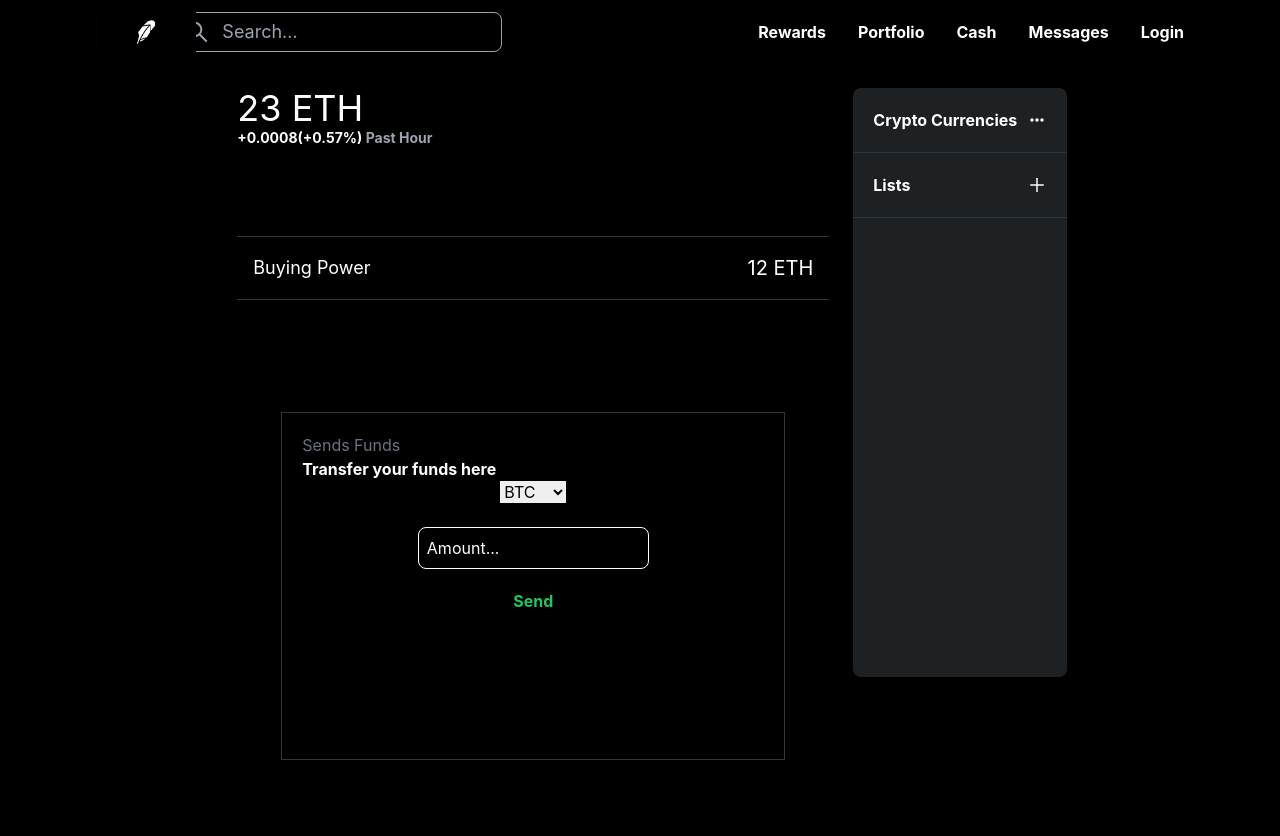
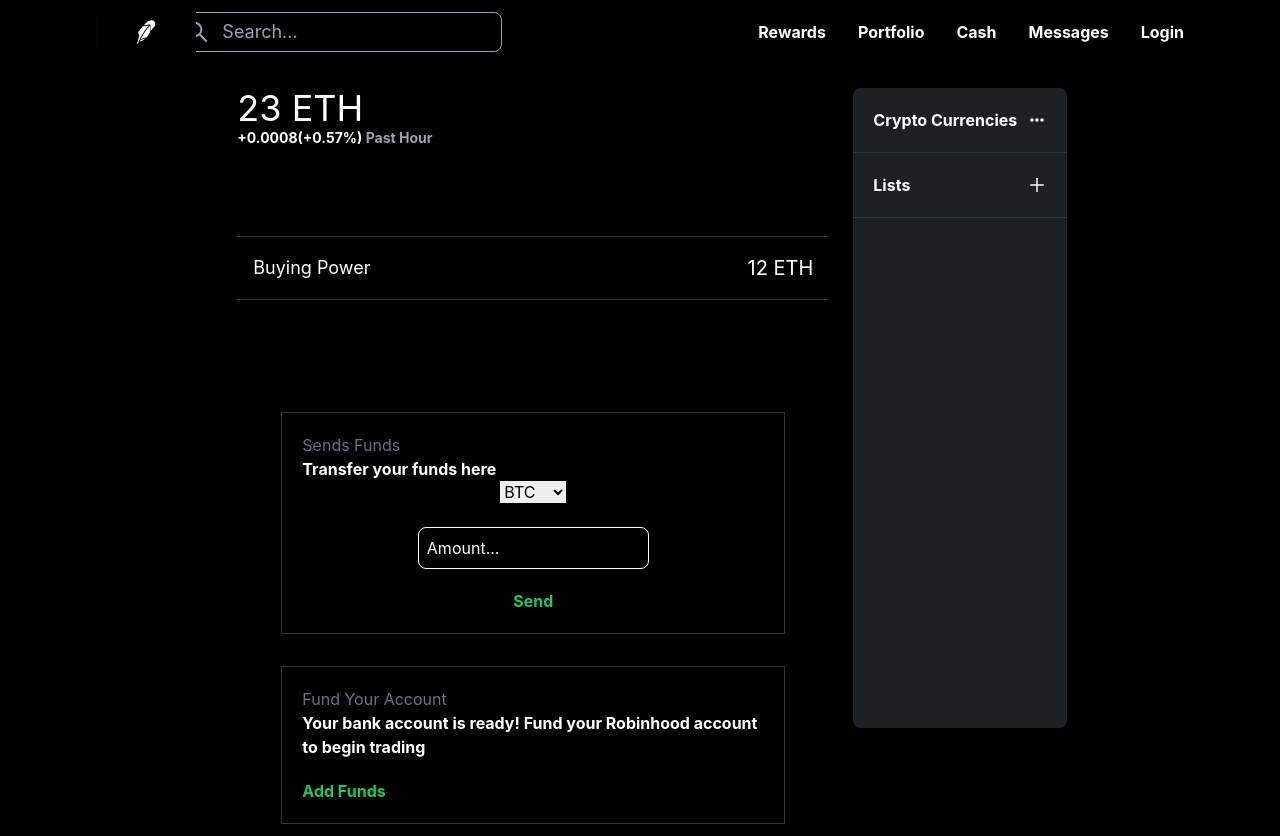
Before and after one commit to pakavi/robinhood-clone, a Next.js app: page / in a window 1280 px wide. Shown: the top 836 px of the page. Before the commit the page ends 800 px from the top, so only its background shows below. Built offline with nearby package versions, Linux system fonts and the light colour scheme.

Commit message:
Added notice w/ styles

```diff
--- /dev/null
+++ b/components/Notice.js
@@ -0,0 +1,24 @@
+const styles = {
+  notice: "flex border border-[#30363b] mx-11 my-4 p-5 flex-col flex-1",
+  noticeContainer: "flex-1",
+  noticeTitle: "text-gray-500",
+  noticeMessage: "text-white font-bold",
+  noticeCTA: "font-bold text-green-500 cursor-pointer mt-5",
+};
+
+const Notice = () => {
+  return (
+    <div className={styles.notice}>
+      <div className={styles.noticeContainer}>
+        <div className={styles.noticeTitle}>Fund Your Account</div>
+        <div className={styles.noticeMessage}>
+          Your bank account is ready! Fund your Robinhood account to begin
+          trading
+        </div>
+      </div>
+      <div className={styles.noticeCTA}>Add Funds</div>
+    </div>
+  );
+};
+
+export default Notice;
--- a/pages/index.js
+++ b/pages/index.js
@@ -3,6 +3,7 @@
 
 import Header from '../components/Header.js'
 import BuyTokens from '../components/BuyTokens.js'
+import Notice from '../components/Notice.js'
 
 
 const styles = {
@@ -62,7 +63,7 @@
               <BuyTokens />
             </div>
           </div>
-          {/* <Notice /> */}
+          <Notice />
         </div>
         <div className={styles.rightMain}>
           <div className={styles.rightMainItem}>
```
